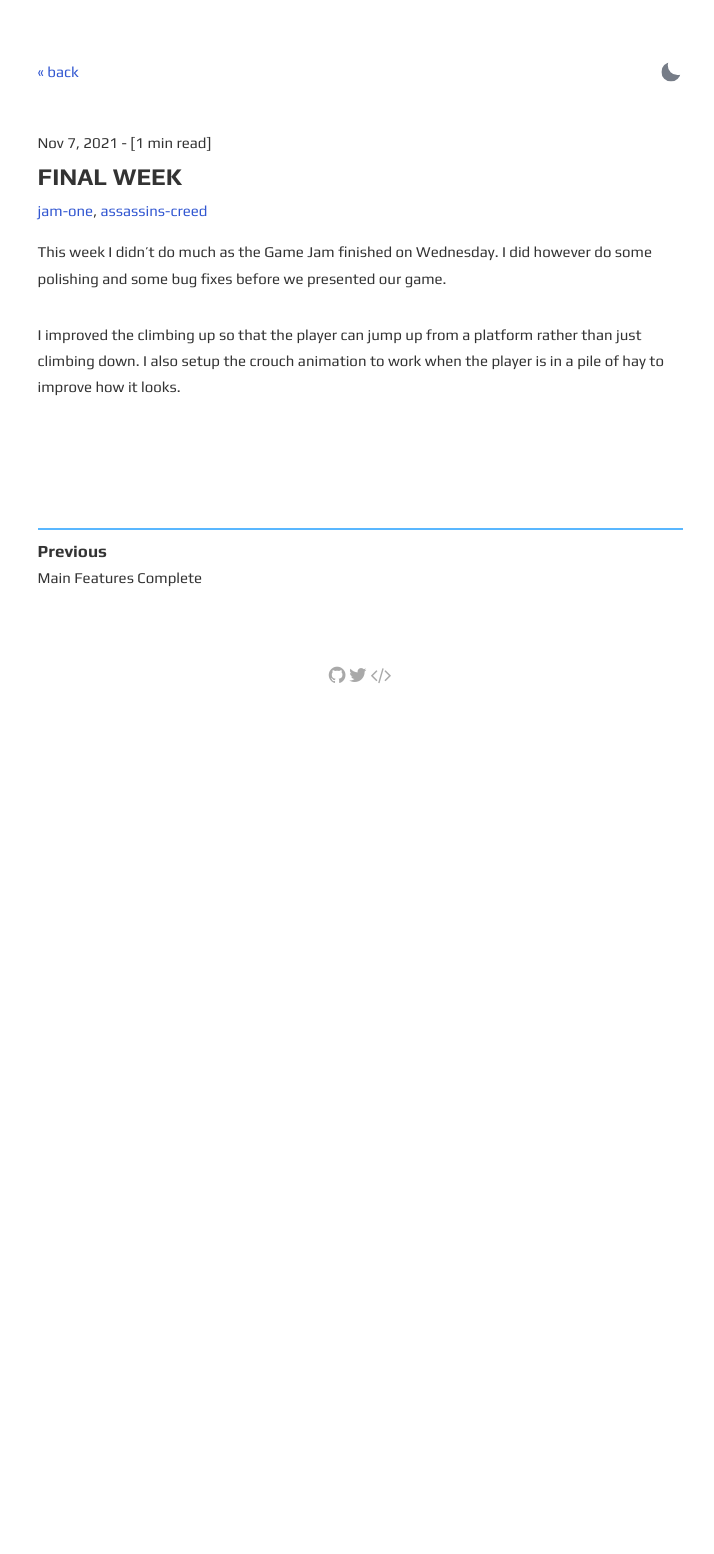
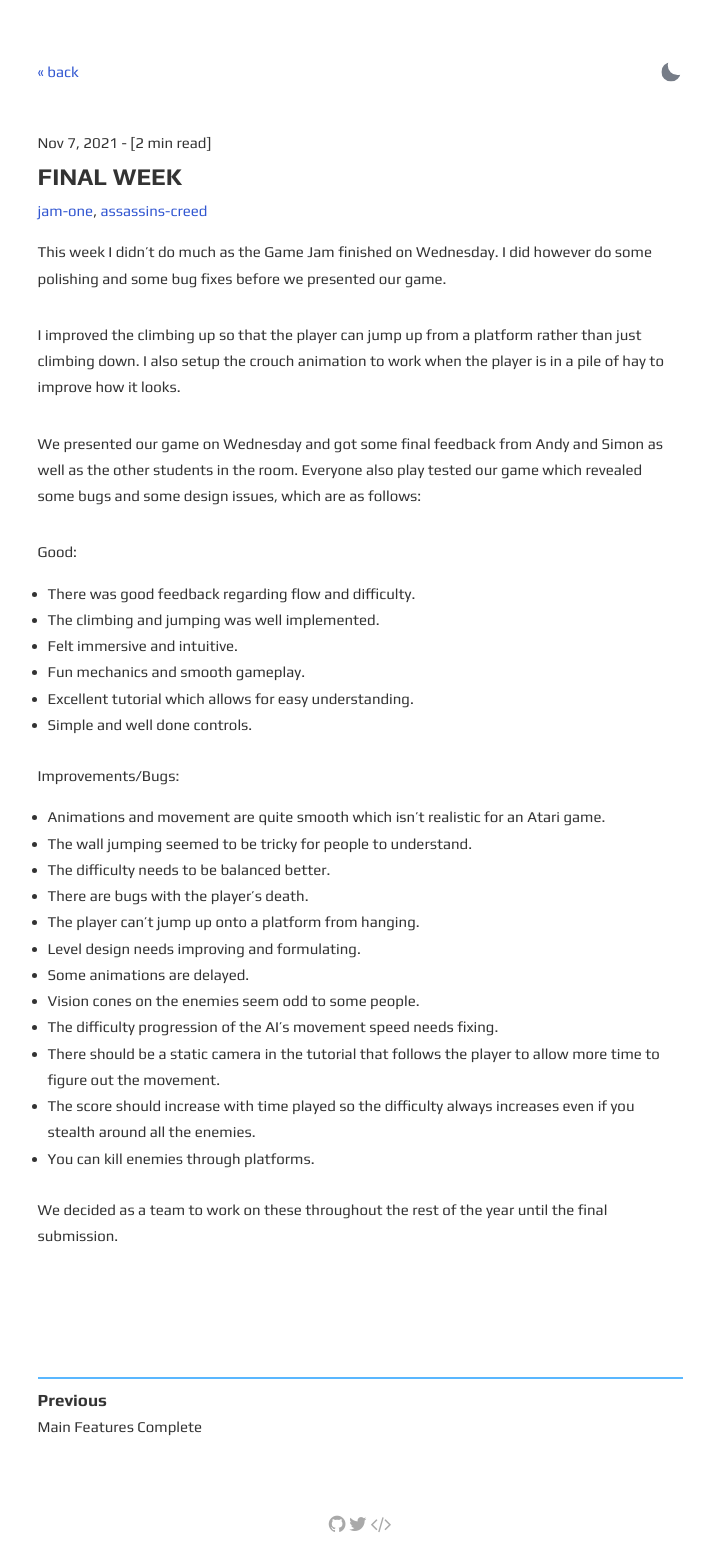
Before and after one commit to zar67/cgd-devlog, a Jekyll site: the page built from _posts/2021-11-07-final-week.md, in a window 1280 px wide. Shown: the whole page, without its empty margins (280-994 px from the left). Built offline with Jekyll 4.4.1, drawn with Linux system fonts in a browser that asks for light colours; before the commit the page ends 900 px from its top, so only the background shows below that.

Commit message:
Final Touches

```diff
--- a/_posts/2021-11-07-final-week.md
+++ b/_posts/2021-11-07-final-week.md
@@ -8,3 +8,29 @@ tags: jam-one assassins-creed
 This week I didn't do much as the Game Jam finished on Wednesday. I did however do some polishing and some bug fixes before we presented our game.
 
 I improved the climbing up so that the player can jump up from a platform rather than just climbing down. I also setup the crouch animation to work when the player is in a pile of hay to improve how it looks.
+
+We presented our game on Wednesday and got some final feedback from Andy and Simon as well as the other students in the room. Everyone also play tested our game which revealed some bugs and some design issues, which are as follows:
+
+Good:
+- There was good feedback regarding flow and difficulty.
+- The climbing and jumping was well implemented.
+- Felt immersive and intuitive.
+- Fun mechanics and smooth gameplay.
+- Excellent tutorial which allows for easy understanding.
+- Simple and well done controls.
+
+Improvements/Bugs:
+- Animations and movement are quite smooth which isn't realistic for an Atari game.
+- The wall jumping seemed to be tricky for people to understand.
+- The difficulty needs to be balanced better.
+- There are bugs with the player's death.
+- The player can't jump up onto a platform from hanging.
+- Level design needs improving and formulating.
+- Some animations are delayed.
+- Vision cones on the enemies seem odd to some people.
+- The difficulty progression of the AI's movement speed needs fixing.
+- There should be a static camera in the tutorial that follows the player to allow more time to figure out the movement.
+- The score should increase with time played so the difficulty always increases even if you stealth around all the enemies.
+- You can kill enemies through platforms.
+
+We decided as a team to work on these throughout the rest of the year until the final submission.
```
